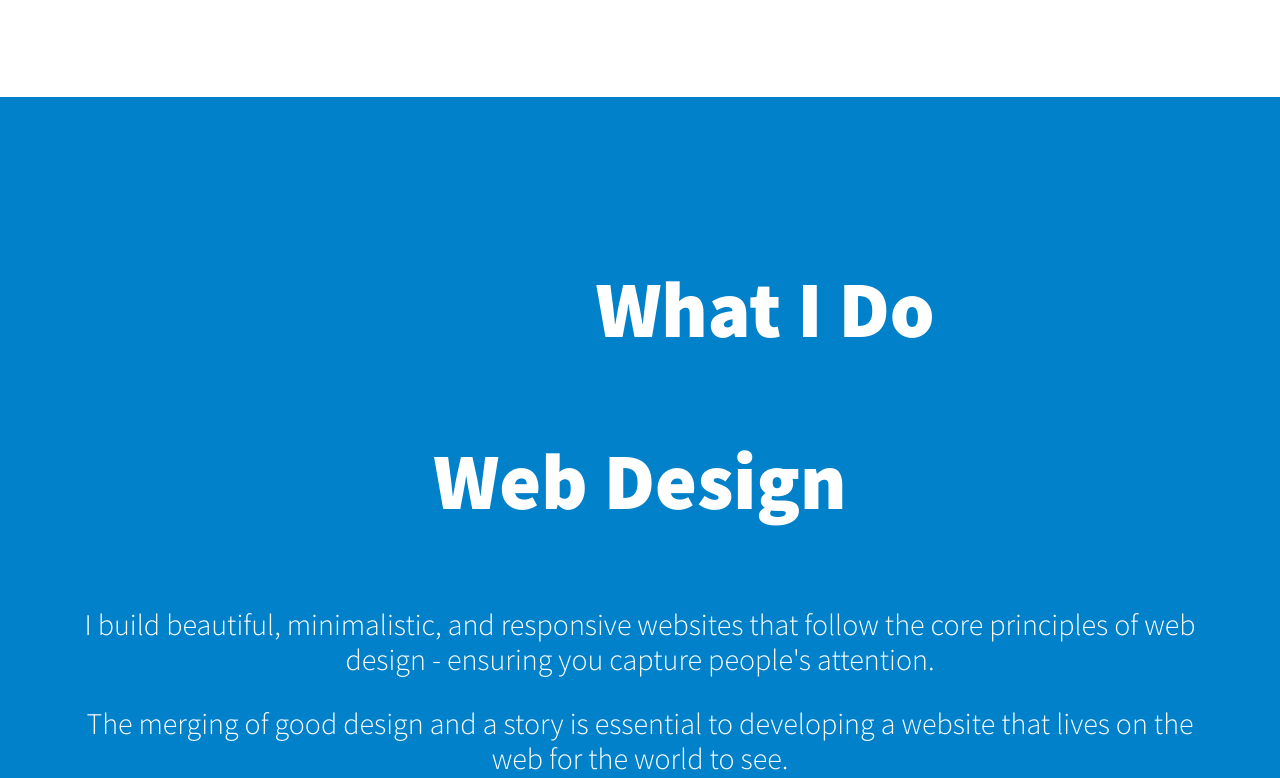
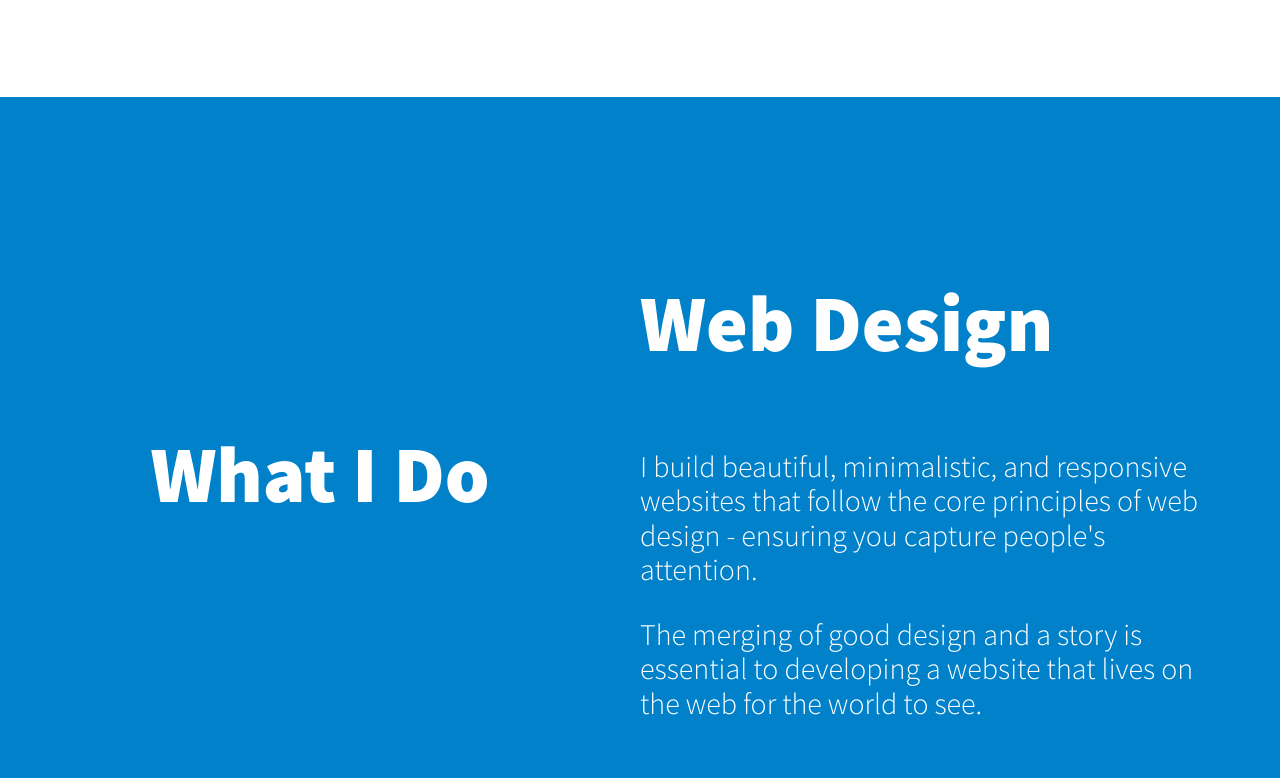
Before and after one commit to derrickogole/derrick-ogole-website-v2, a plain HTML site: page index.html in a window 1280 px wide. Shown: the part 608-1386 px from the top of the page. Drawn offline with nearby package versions, Linux system fonts and the light colour scheme.

Commit message:
Add files via upload

```diff
--- a/css/styles.css
+++ b/css/styles.css
@@ -309,6 +309,20 @@ a.btn:last-child {
   }
 }
 
+/* ORIENTATION */
+
+@media screen and (orientation: landscape) and (max-width: 850px) and (max-height: 480px) {
+  .services-section {
+    display: block;
+    text-align: center;
+  }
+  .web-design-description-position {
+    padding-left: 75px;
+  }
+}
+
+/* ORIENTATION ENDS */
+
 @media screen and (max-width: 480px) {
   .intro-section {
     display: block;
@@ -403,21 +417,6 @@ a.btn:last-child {
     padding-right: 20px;
   }
 }
-
-/* ORIENTATION LANDSCAPE */
-
-@media (orientation: landscape) {
-  .services-section {
-    display: block;
-    text-align: center;
-  }
-
-  .web-design-description {
-    padding-left: 75px;
-  }
-}
-
-/* ORIENTATION END */
 
 @media screen and (min-width: 481px) and (max-width: 555px) {
   .button-layout {
@@ -558,8 +557,7 @@ a.btn:last-child {
   }
 
   .services-header-position {
-    margin-left: 85px;
-    margin-right: 100px;
+    text-align: center;
   }
 
   .my-approach-description {
@@ -600,10 +598,6 @@ a.btn:last-child {
     font-size: 30px;
   }
 
-  .services-header-position {
-    margin-left: 350px;
-  }
-
   .buttons {
     font-size: 30px;
   }
@@ -611,4 +605,8 @@ a.btn:last-child {
   .footer {
     font-size: 30px;
   }
+
+  .services-header-position {
+    text-align: center;
+  }
 }
```
